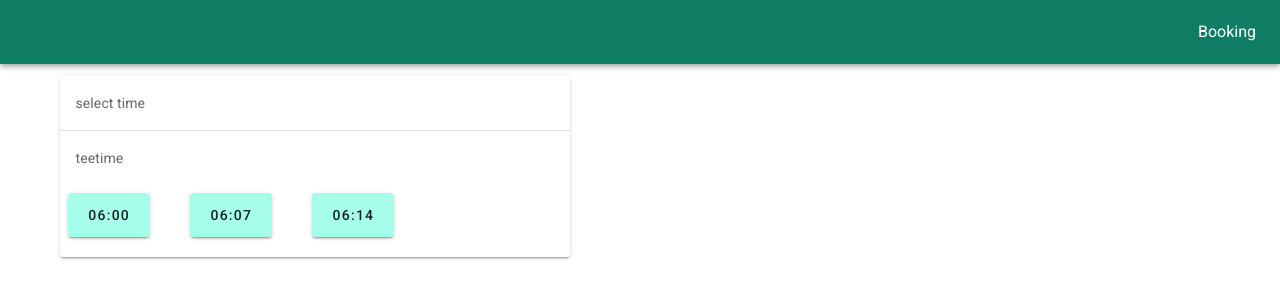
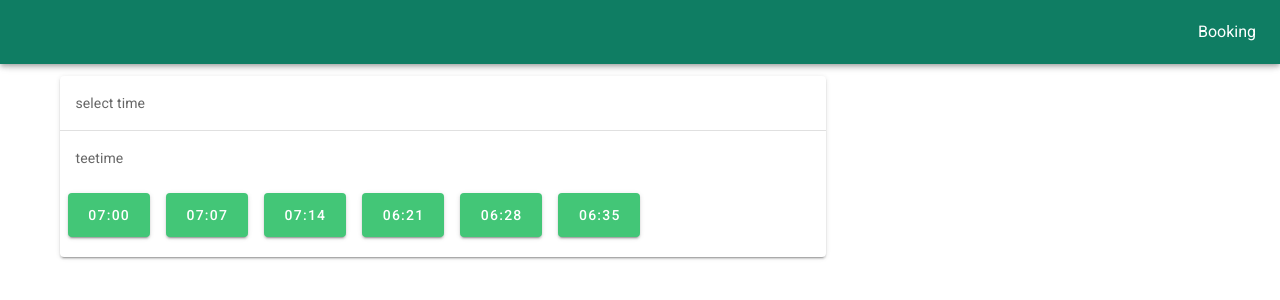
Before and after one commit to Pinsajee/Sr_project_newyoursgreens, a Vue app: page /testloop in a window 1280 px wide. Shown: the top 300 px of the page. Built offline with nearby package versions, Linux system fonts and the light colour scheme.

Commit message:
button loop

```diff
--- a/src/views/testloop.vue
+++ b/src/views/testloop.vue
@@ -5,14 +5,15 @@
     <v-flex xs12 md8>
       <v-col cols="auto" xs12 md8>
 
-<v-flex xs12 md8>
+<v-flex xs12 md12>
         <v-card light>
           <v-card-subtitle>select time</v-card-subtitle>
           <v-divider></v-divider>
           <v-card-subtitle>teetime</v-card-subtitle>
           <v-row class="d-flex flex-wrap">
-            <v-col cols="auto" ms12 v-for="(item, i) in items" :key="i" >
-              <v-btn class="ma-2" large color="#A7FFEB">{{ item.time }}</v-btn>
+            <v-col cols="auto" ms12 >
+
+              <v-btn class="ma-2" large color="#43C677" dark v-for="(item, i) in items" :key="i" >{{ item.time }}</v-btn>
             </v-col>
           </v-row>
         </v-card>
@@ -29,13 +30,22 @@ export default {
   data: () => ({
     items: [
       {
-        time: "06:00",
+        time: "07:00",
       },
       {
-        time: "06:07",
+        time: "07:07",
       },
       {
-        time: "06:14",
+        time: "07:14",
+      },
+       {
+        time: "06:21",
+      },
+       {
+        time: "06:28",
+      },
+       {
+        time: "06:35",
       },
     ],
   }),
```
